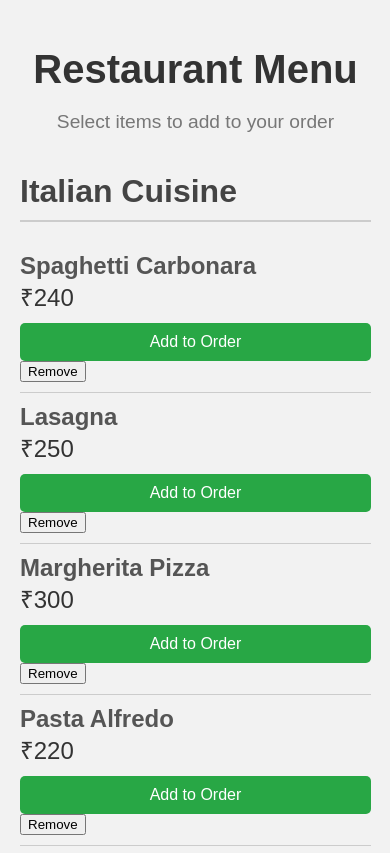
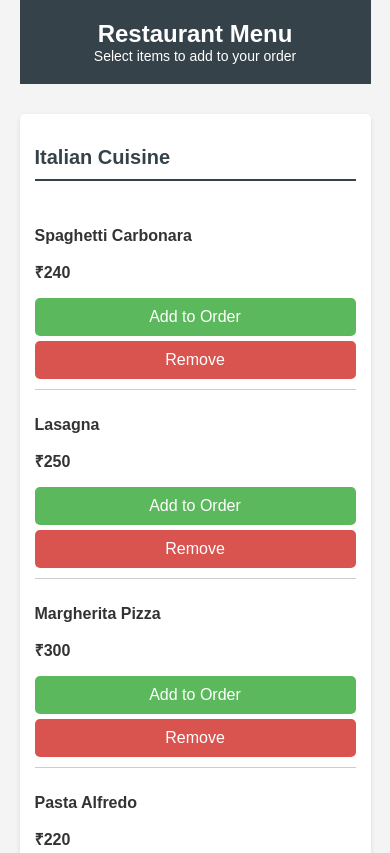
Before and after one commit to VRok123/MPR-Project, a plain HTML site: page menu.html in a window 390 px wide. Shown: the top 853 px of the page. Drawn offline with Linux system fonts and the light colour scheme.

Commit message:
Update styles.css

```diff
--- a/styles.css
+++ b/styles.css
@@ -1,46 +1,50 @@
-/* General styles */
 body {
     font-family: Arial, sans-serif;
+    background-color: #f4f4f4;
+    color: #333;
     margin: 0;
     padding: 0;
-    background-color: #f2f2f2; /* Light grey background */
-    color: #333;
 }
 
 .container {
     width: 90%;
     max-width: 1200px;
-    margin: 0 auto;
-    padding: 20px;
+    margin: auto;
+    overflow: hidden;
+    padding: 0 15px;
 }
 
 header {
+    background: #35424a;
+    color: #ffffff;
+    padding: 20px 0;
     text-align: center;
-    margin-bottom: 40px;
+    margin-bottom: 30px;
 }
 
-h1 {
-    font-size: 2.5em;
-    color: #333;
-    margin-bottom: 10px;
+header h1 {
+    margin: 0;
+    font-size: 36px;
 }
 
-p {
-    font-size: 1.2em;
-    color: #777;
+header p {
+    margin: 0;
+    font-size: 18px;
 }
 
-/* Menu Section Styles */
 .menu {
-    margin-bottom: 40px;
+    background: #ffffff;
+    padding: 20px;
+    margin-bottom: 20px;
+    border-radius: 5px;
+    box-shadow: 0 2px 5px rgba(0, 0, 0, 0.1);
 }
 
 .menu h2 {
-    font-size: 2em;
-    color: #444;
-    border-bottom: 2px solid #ccc;
+    border-bottom: 2px solid #35424a;
     padding-bottom: 10px;
     margin-bottom: 20px;
+    color: #35424a;
 }
 
 .menu-item {
@@ -49,86 +53,137 @@ p {
     align-items: center;
     padding: 10px 0;
     border-bottom: 1px solid #ccc;
+    flex-wrap: wrap;
 }
 
-.menu-item h3 {
-    font-size: 1.5em;
-    color: #555;
-    margin: 0;
+.menu-item:last-child {
+    border-bottom: none;
 }
 
 .price {
-    font-size: 1.5em;
-    color: #333;
-    margin-right: 20px;
+    font-size: 18px;
+    font-weight: bold;
+}
+
+.add-btn, .remove-btn {
+    padding: 10px 15px;
+    border: none;
+    border-radius: 5px;
+    font-size: 16px;
+    cursor: pointer;
+    transition: background 0.3s ease;
+    margin-top: 10px;
 }
 
 .add-btn {
-    background-color: #28a745;
+    background-color: #5cb85c;
     color: #fff;
-    border: none;
-    padding: 10px 15px;
-    cursor: pointer;
-    font-size: 1em;
-    border-radius: 5px;
-    transition: background-color 0.3s ease;
+    margin-right: 10px;
 }
 
 .add-btn:hover {
-    background-color: #218838;
+    background-color: #4cae4c;
 }
 
-/* Footer/Order Summary Styles */
-footer {
-    border-top: 2px solid #ccc;
-    padding-top: 20px;
+.remove-btn {
+    background-color: #d9534f;
+    color: #fff;
 }
 
-footer h2 {
-    font-size: 2em;
-    color: #444;
-    margin-bottom: 10px;
+.remove-btn:hover {
+    background-color: #c9302c;
+}
+
+footer {
+    background: #35424a;
+    color: #ffffff;
+    text-align: center;
+    padding: 20px 0;
+    border-radius: 5px;
+    box-shadow: 0 2px 5px rgba(0, 0, 0, 0.1);
+}
+
+footer h2, footer h3 {
+    margin: 0 0 10px;
 }
 
 #order-list {
+    text-align: left;
     margin-bottom: 20px;
-    font-size: 1.2em;
-}
-
-#total-amount {
-    font-size: 1.5em;
-    color: #333;
 }
 
 #checkout-btn {
-    background-color: #007bff;
+    background-color: #5cb85c;
     color: #fff;
     border: none;
-    padding: 10px 20px;
+    padding: 15px 30px;
+    border-radius: 5px;
+    font-size: 18px;
     cursor: pointer;
-    font-size: 1em;
-    border-radius: 5px;
-    transition: background-color 0.3s ease;
+    transition: background 0.3s ease;
 }
 
 #checkout-btn:hover {
-    background-color: #0056b3;
+    background-color: #4cae4c;
 }
 
 /* Responsive Design */
 @media (max-width: 768px) {
+    header h1 {
+        font-size: 28px;
+    }
+
+    header p {
+        font-size: 16px;
+    }
+
     .menu-item {
         flex-direction: column;
         align-items: flex-start;
     }
 
+    .menu-item h3 {
+        font-size: 18px;
+    }
+
     .price {
-        margin-right: 0;
         margin-bottom: 10px;
     }
 
-    .add-btn {
+    .add-btn, .remove-btn {
         width: 100%;
-        text-align: center;
+        margin-top: 5px;
+    }
+
+    #checkout-btn {
+        width: 100%;
+        padding: 10px 0;
+        font-size: 16px;
     }
 }
+
+@media (max-width: 480px) {
+    header h1 {
+        font-size: 24px;
+    }
+
+    header p {
+        font-size: 14px;
+    }
+
+    .menu {
+        padding: 15px;
+    }
+
+    .menu h2 {
+        font-size: 20px;
+    }
+
+    .menu-item h3 {
+        font-size: 16px;
+    }
+
+    .price {
+        font-size: 16px;
+    }
+}
```
